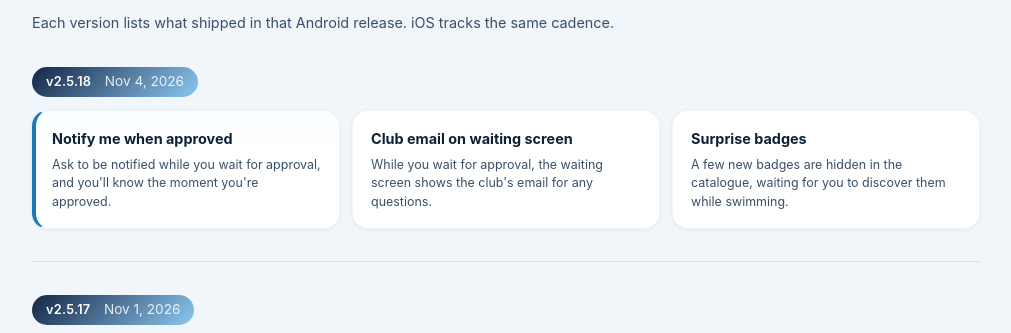
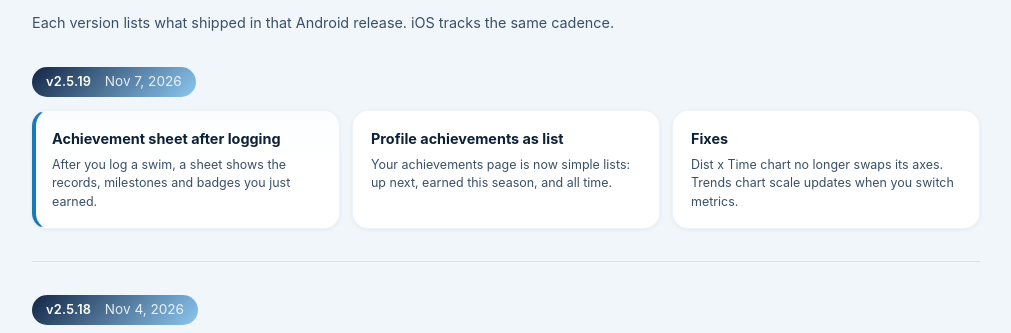
Before and after one commit to andrewvalko/nis-legal, a plain HTML site: page release-notes.html in a window 1280 px wide. Shown: the part 467-800 px from the top of the page, without its empty margins (134-1145 px from the left). Drawn offline with Linux system fonts and the light colour scheme.

Commit message:
Update release notes for v2.5.19

```diff
--- a/release-notes.html
+++ b/release-notes.html
@@ -167,6 +167,25 @@
     <h1>Release history</h1>
     <p class="intro">Each version lists what shipped in that Android release. iOS tracks the same cadence.</p>
 
+    <span class="period-label" data-date="2026-11-07">v2.5.19 <span class="period-date">Nov 7, 2026</span></span>
+
+    <div class="card-grid">
+        <div class="card major">
+            <h3>Achievement sheet after logging</h3>
+            <p>After you log a swim, a sheet shows the records, milestones and badges you just earned.</p>
+        </div>
+        <div class="card">
+            <h3>Profile achievements as list</h3>
+            <p>Your achievements page is now simple lists: up next, earned this season, and all time.</p>
+        </div>
+        <div class="card">
+            <h3>Fixes</h3>
+            <p>Dist x Time chart no longer swaps its axes. Trends chart scale updates when you switch metrics.</p>
+        </div>
+    </div>
+
+    <hr class="divider">
+
     <span class="period-label" data-date="2026-11-04">v2.5.18 <span class="period-date">Nov 4, 2026</span></span>
 
     <div class="card-grid">
```
